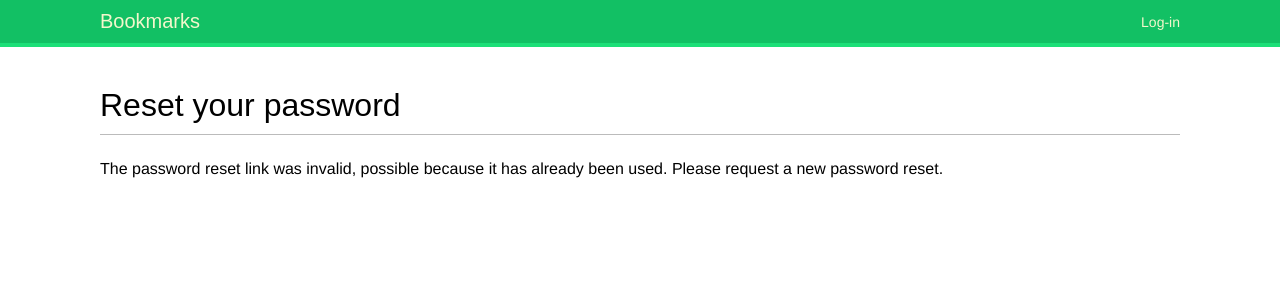
After one commit to AndreMayerT/django-social-media-app, a Django app: template bookmarks/account/templates/registration/password_reset_confirm.html in a window 1280 px wide. The commit adds this page. Shown: the top 300 px of the page. Run offline with Django 4.2, Linux system fonts and the light colour scheme; the template is opened without the code that fills it, so the values that code supplies are empty; some web fonts are replaced.

Commit message:
add password reset views and templates

```diff
--- a/bookmarks/account/templates/registration/login.html
+++ b/bookmarks/account/templates/registration/login.html
@@ -17,5 +17,10 @@
             <input type="hidden" name="next" value="{{ next }}" />
             <p><input type="submit" value="Log-in"></p>
         </form>
+        <p>
+            <a href="{% url 'password_reset' %}">
+                Forgotten your password?
+            </a>
+        </p>
     </div>
 {% endblock content %}
--- /dev/null
+++ b/bookmarks/account/templates/registration/password_reset_confirm.html
@@ -0,0 +1,17 @@
+{% extends 'base.html' %}
+{% block title %}Reset your password{% endblock title %}
+{% block content %}
+    <h1>Reset your password</h1>
+    {% if validlink %}
+        <p>Please enter your new password twice:</p>
+        <form method="post">
+            {{ form.as_p }}
+            {% csrf_token %}
+            <p><input type="submit" value="Change my password"></p>
+        </form>
+    {% else %}
+        <p>The password reset link was invalid, possible because it
+            has already been used. Please request a new password reset.
+        </p>
+    {% endif %}
+{% endblock content %}
--- a/bookmarks/bookmarks/settings.py
+++ b/bookmarks/bookmarks/settings.py
@@ -131,3 +131,5 @@ DEFAULT_AUTO_FIELD = 'django.db.models.BigAutoField'
 LOGIN_REDIRECT_URL = 'dashboard'
 LOGIN_URL = 'url'
 LOGOUT_URL = 'logout'
+
+EMAIL_BACKEND = 'django.core.mail.backends.console.EmailBackend'
```
Also changed, not shown: bookmarks/account/templates/registration/password_reset_done.html (added, +8 -0 lines), bookmarks/db.sqlite3.
